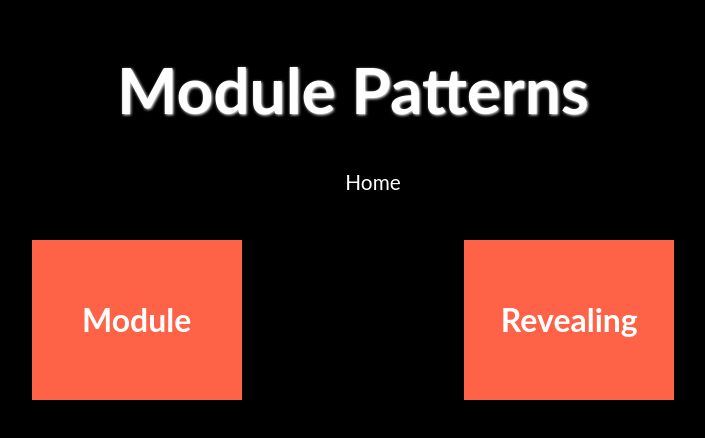
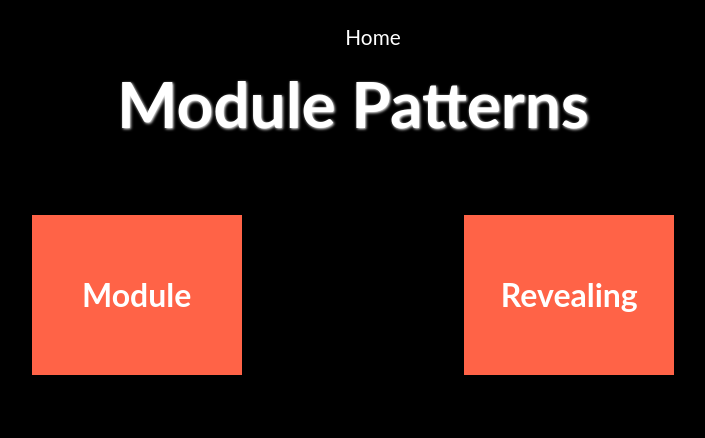
Before and after one commit to raveneyex/js-design-patterns, a website: page chapters/module/module.html in a window 1280 px wide. Shown: the whole page, without its empty margins (287-992 px from the left). Drawn offline with Linux system fonts and the light colour scheme.

Commit message:
Slightly better navigation

```diff
--- a/chapters/module/module.html
+++ b/chapters/module/module.html
@@ -8,10 +8,10 @@
     <link rel="stylesheet" type="text/css" media="screen" href="../../main.css" />
 </head>
 <body class="container">
-    <h1 class="title">Module Patterns</h1>
     <ul class="navigation">
         <li class="nav_item"><a href="/index.html"><span class="label">Home</span></a></li>
     </ul>
+    <h1 class="title">Module Patterns</h1>
     <ol class="index">
         <li class="item"><a href="/chapters/module/module2.html"><div class="placeholder">Module</div></a></li>
         <li class="item"><a href="/chapters/module/revealing.html"><div class="placeholder">Revealing</div></a></li>
--- a/main.css
+++ b/main.css
@@ -1,5 +1,7 @@
 html {
     font-family: "Whitney Cond A", "Whitney Cond B", "Lato", "Lucida Grande", "Lucida Sans Unicode", Tahoma, Sans-Serif;
+    color: white;
+    background-color: black;
 }
 
 .container {
@@ -8,7 +10,6 @@ html {
     margin-left: auto;
     margin-right: auto;
     flex-direction: column;
-    background-color: black;
 }
 
 .container h1 {
@@ -26,7 +27,7 @@ html {
     color: white;
     text-align: center;
     flex: 1 1 auto;
-    margin-bottom: 25px;
+    margin-top: 0px;
 
     font-family: "Whitney Cond A", "Whitney Cond B", "Lato", "Lucida Grande", "Lucida Sans Unicode", Tahoma, Sans-Serif;
     text-shadow: 1px 1px 3px white;
```
Also changed, not shown: chapters/behavioral/behavioral.html (+1 -1 lines), chapters/creational/creational.html (+1 -1 lines), chapters/structural/structural.html (+1 -1 lines).
